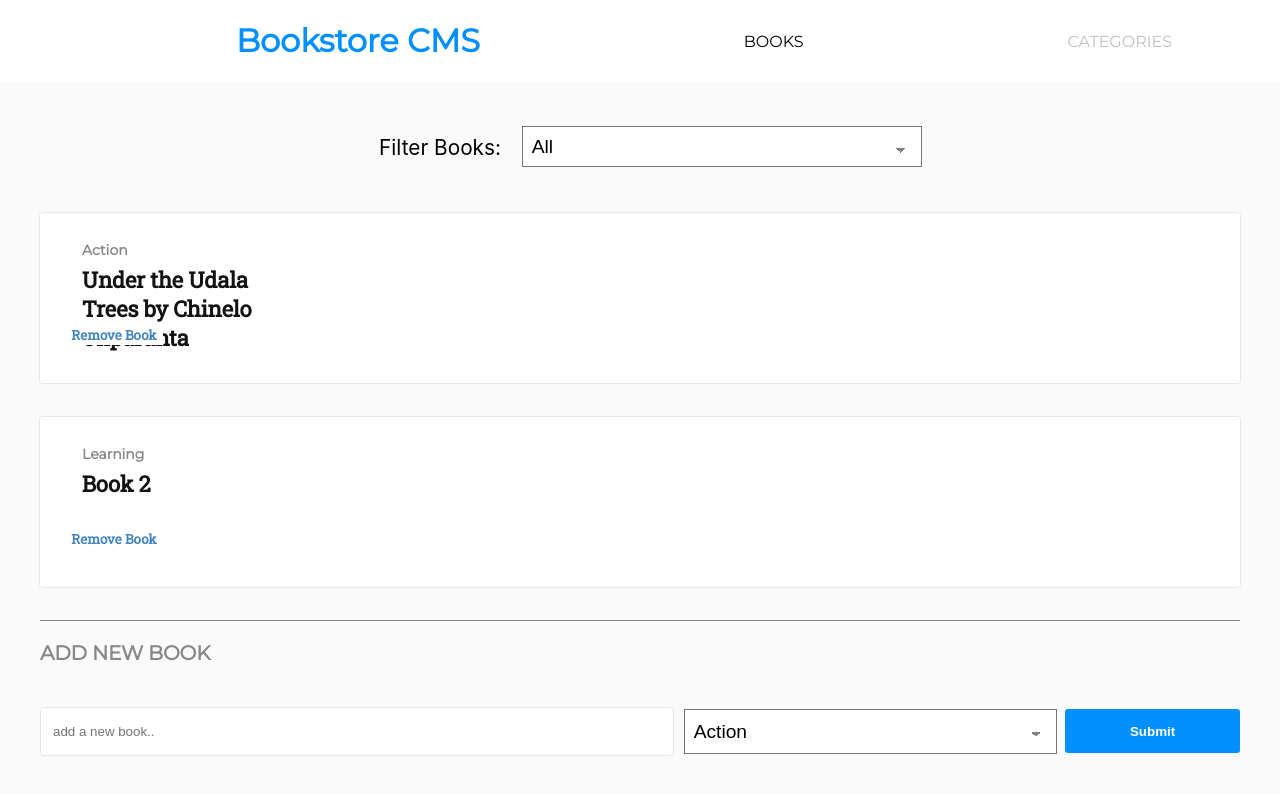
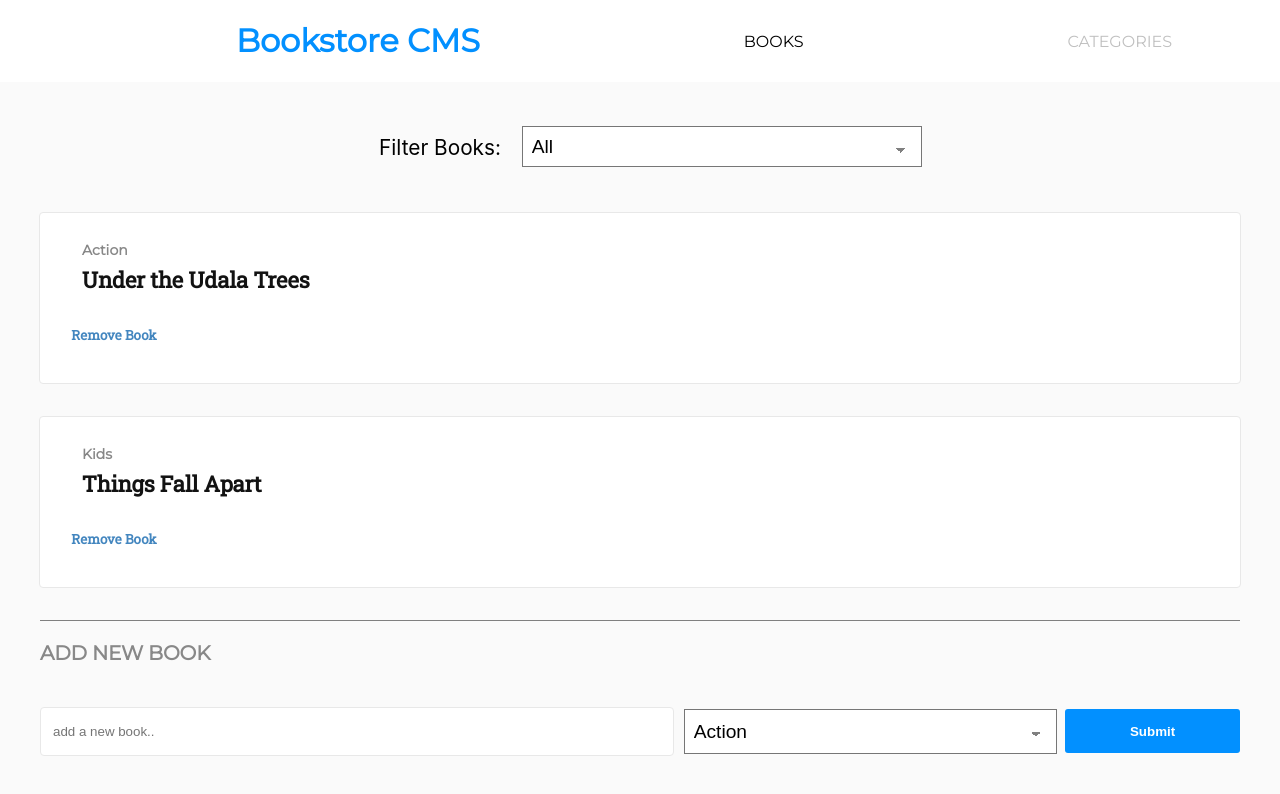
Before and after one commit to onedebos/redux-bookstore, a React (Create React App) app: page / in a window 1280 px wide. Shown: the top 794 px of the page. Built offline with nearby package versions, Linux system fonts and the light colour scheme.

Commit message:
style  book titles

```diff
--- a/src/index.js
+++ b/src/index.js
@@ -11,13 +11,13 @@ const initialState = {
   books: [
     {
       id: Math.round(Math.random() * 100000),
-      title: 'Under the Udala Trees by Chinelo Okparanta',
+      title: 'Under the Udala Trees',
       category: 'Action',
     },
     {
       id: Math.round(Math.random() * 100000),
-      title: 'Book 2',
-      category: 'Learning',
+      title: 'Things Fall Apart',
+      category: 'Kids',
     },
   ],
 };
--- a/src/style/Book.css
+++ b/src/style/Book.css
@@ -23,7 +23,7 @@
 }
 
 .title {
-  width: 197px;
+  width: 300px;
   height: 29px;
   font-family: "Roboto Slab";
   font-size: 22px;
```
